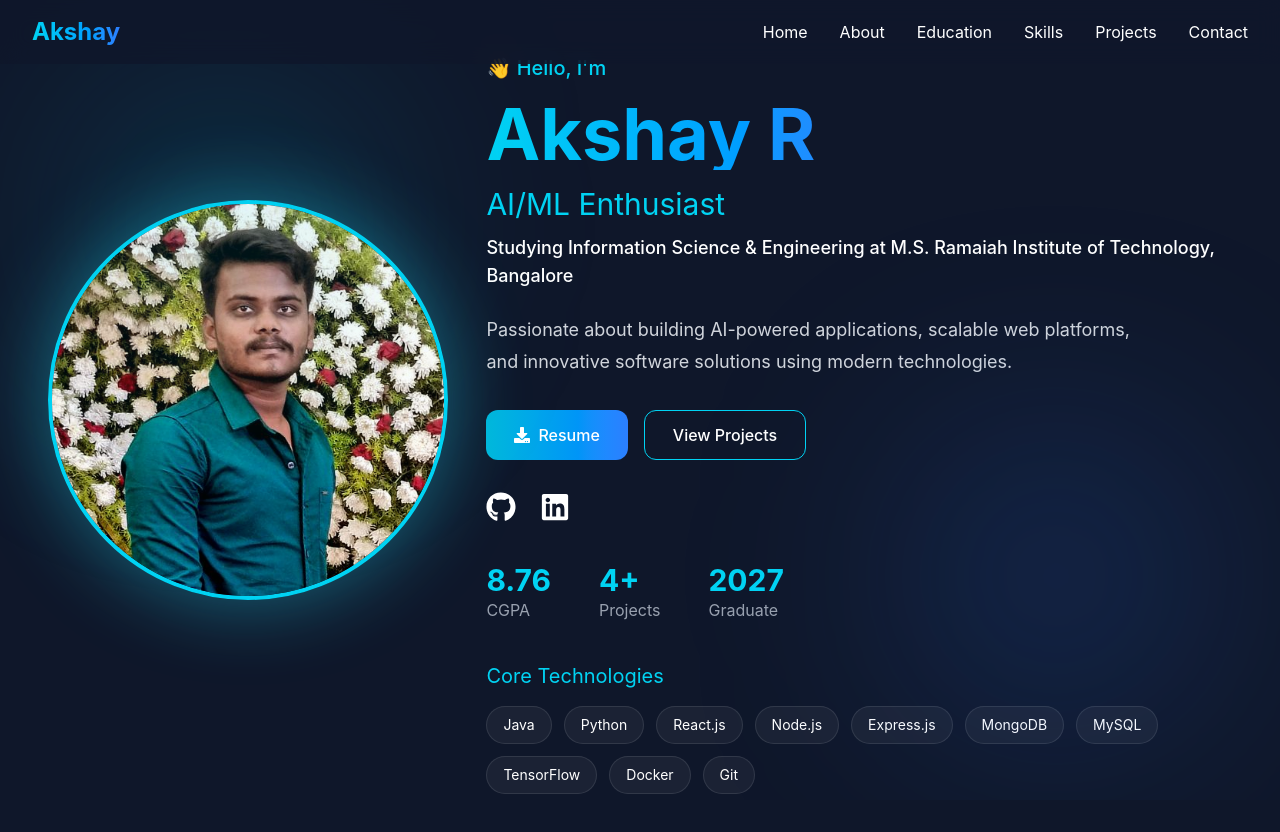
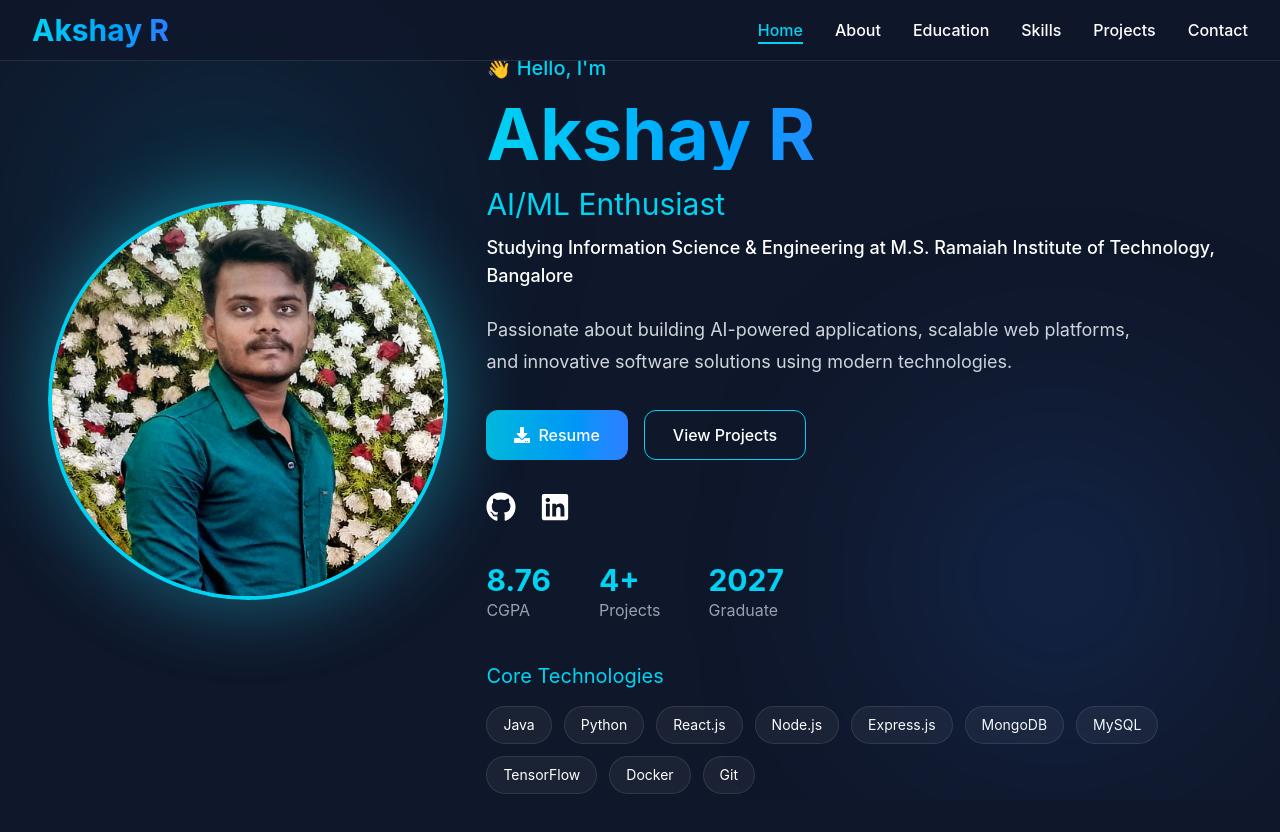
Before and after one commit to Akshay001-A/portfolio, a React app: page / in a window 1280 px wide. Shown: the top 832 px of the page. Built offline with nearby package versions, Linux system fonts and the light colour scheme; the HTML template or start-up script is replaced by a standard one.

Commit message:
Improve navbar design and add active navigation state

```diff
--- a/src/components/Navbar.tsx
+++ b/src/components/Navbar.tsx
@@ -1,21 +1,64 @@
+import { useState } from "react";
+
 function Navbar() {
+  const [active, setActive] = useState("Home");
+
+  const navItems = [
+    "Home",
+    "About",
+    "Education",
+    "Skills",
+    "Projects",
+    "Contact",
+  ];
+
   return (
-    <nav className="fixed top-0 left-0 w-full bg-slate-900/80 backdrop-blur-md z-50">
-      <div className="max-w-7xl mx-auto px-8 py-4 flex justify-between items-center">
+    <nav className="fixed top-0 left-0 w-full bg-slate-900/80 backdrop-blur-md border-b border-white/10 z-50">
+      <div className="max-w-7xl mx-auto px-8 py-3 flex justify-between items-center">
 
-        <h1 className="text-2xl font-bold text-cyan-400">
-          <span className="bg-gradient-to-r from-cyan-400 to-blue-500 bg-clip-text text-transparent">
-            Akshay
-          </span>
-        </h1>
+        {/* Logo */}
+        <a href="#home">
+          <h1 className="text-3xl font-bold transition-all duration-300 hover:scale-105">
+            <span className="bg-gradient-to-r from-cyan-400 to-blue-500 bg-clip-text text-transparent">
+              Akshay R
+            </span>
+          </h1>
+        </a>
 
-        <ul className="flex gap-8">
-          <li><a href="#home">Home</a></li>
-          <li><a href="#about">About</a></li>
-          <li><a href="#education">Education</a></li>
-          <li><a href="#skills">Skills</a></li>
-          <li><a href="#projects">Projects</a></li>
-          <li><a href="#contact">Contact</a></li>
+        {/* Navigation */}
+        <ul className="flex items-center gap-8">
+          {navItems.map((item) => (
+            <li key={item}>
+              <a
+                href={`#${item.toLowerCase()}`}
+                onClick={() => setActive(item)}
+                className={`
+                  relative
+                  font-medium
+                  transition-all
+                  duration-300
+                  hover:text-cyan-400
+                  ${active === item
+                    ? "text-cyan-400"
+                    : "text-white"
+                  }
+                  after:absolute
+                  after:left-0
+                  after:-bottom-1
+                  after:h-[2px]
+                  after:bg-cyan-400
+                  after:transition-all
+                  after:duration-300
+                  ${active === item
+                    ? "after:w-full"
+                    : "after:w-0 hover:after:w-full"
+                  }
+                `}
+              >
+                {item}
+              </a>
+            </li>
+          ))}
         </ul>
 
       </div>
--- a/src/index.css
+++ b/src/index.css
@@ -11,3 +11,7 @@ body {
   color: white;
   font-family: Inter, sans-serif;
 }
+
+html {
+  scroll-behavior: smooth;
+}
```
